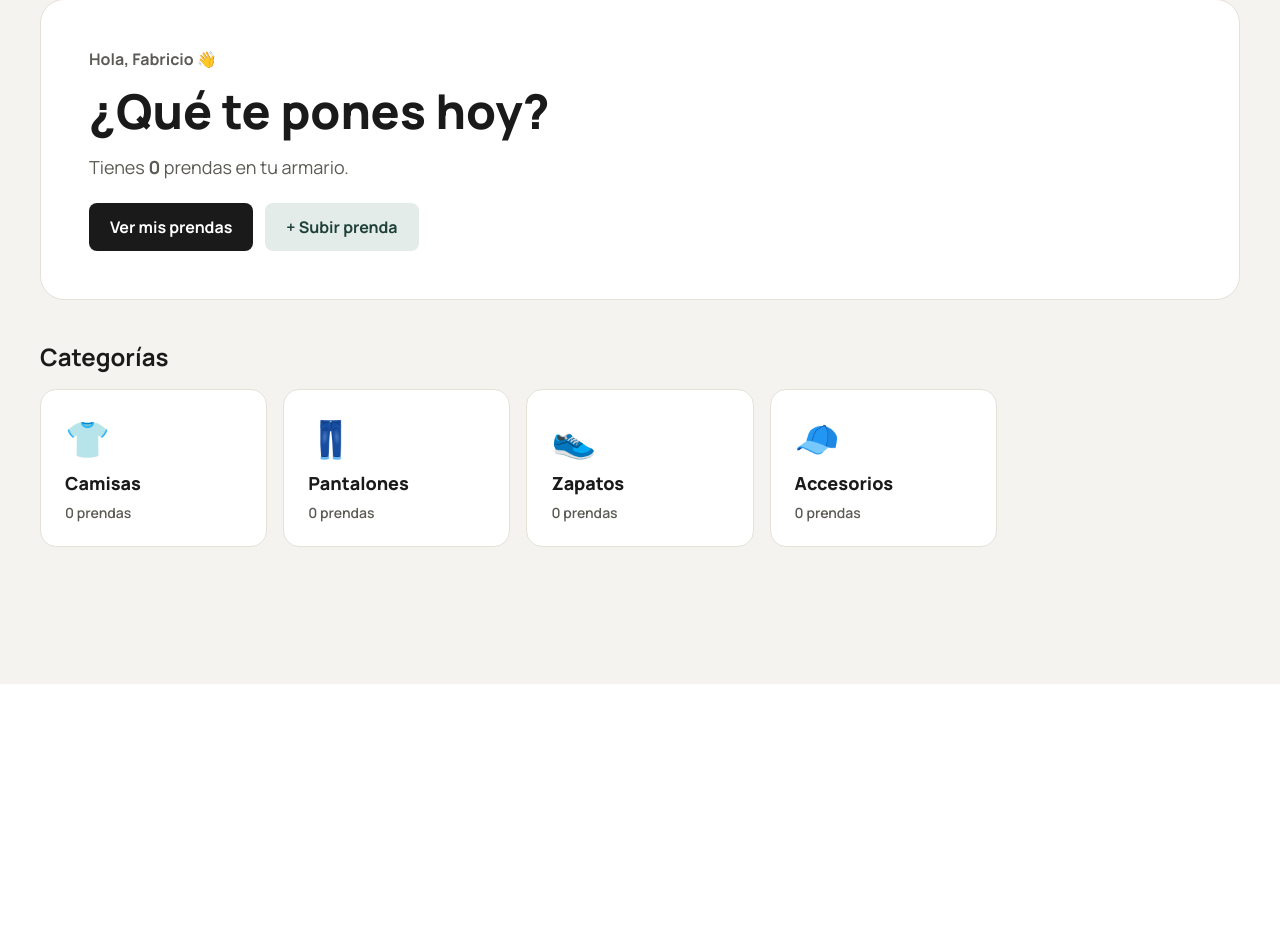
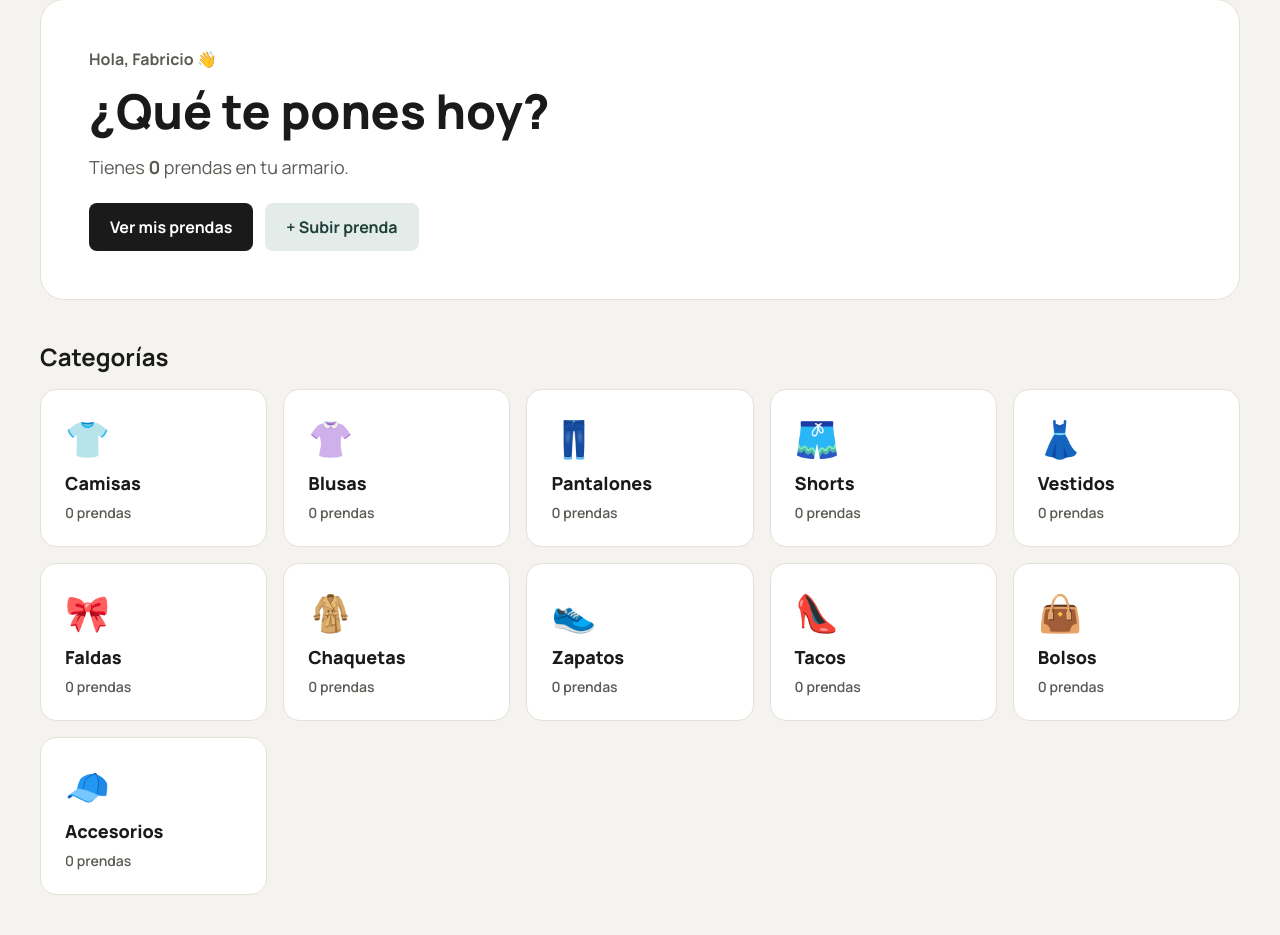
Before and after one commit to araneaemerson-oss/armario-digital, a Flask app: page / in a window 1280 px wide. Shown: the part 116-1051 px from the top of the page. Before the commit the page ends 800 px from the top, so only its background shows below. Run offline with Flask 3, Linux system fonts and the light colour scheme; data that the repository does not hold is empty.

Commit message:
Centraliza los tipos de prenda y agrega nuevas categorías

```diff
--- a/app.py
+++ b/app.py
@@ -29,6 +29,30 @@ app = Flask(__name__)
 # Más adelante, cuando subamos la app a internet, la pasaremos al archivo .env
 app.secret_key = os.environ.get("SECRET_KEY", "clave-de-desarrollo-armario")
 
+# ---------- Listas de opciones (en UN solo lugar) ----------
+# Para agregar un tipo nuevo, solo agrega una línea aquí 👇
+TIPOS = [
+    {"valor": "Camisa",     "plural": "Camisas",     "icono": "👕"},
+    {"valor": "Blusa",      "plural": "Blusas",      "icono": "👚"},
+    {"valor": "Pantalón",   "plural": "Pantalones",  "icono": "👖"},
+    {"valor": "Short",      "plural": "Shorts",      "icono": "🩳"},
+    {"valor": "Vestido",    "plural": "Vestidos",    "icono": "👗"},
+    {"valor": "Falda",      "plural": "Faldas",      "icono": "🎀"},
+    {"valor": "Chaqueta",   "plural": "Chaquetas",   "icono": "🧥"},
+    {"valor": "Zapatos",    "plural": "Zapatos",     "icono": "👟"},
+    {"valor": "Tacos",      "plural": "Tacos",       "icono": "👠"},
+    {"valor": "Bolso",      "plural": "Bolsos",      "icono": "👜"},
+    {"valor": "Accesorios", "plural": "Accesorios",  "icono": "🧢"},
+]
+OCASIONES = ["Casual", "Formal", "Fiesta", "Deporte"]
+
+
+# Esto hace que TIPOS y OCASIONES se puedan usar en TODOS los templates
+@app.context_processor
+def datos_globales():
+    return {"TIPOS": TIPOS, "OCASIONES": OCASIONES}
+
+
 CARPETA_FOTOS = os.path.join("static", "uploads")
 os.makedirs(CARPETA_FOTOS, exist_ok=True)
 
@@ -54,9 +78,12 @@ def inicio():
         "SELECT * FROM prendas"
     ).fetchall()
     conexion.close()
-    conteo = {"Camisa": 0, "Pantalón": 0, "Zapatos": 0, "Accesorios": 0}
+    conteo = {}
+    for tipo in TIPOS:
+        conteo[tipo["valor"]] = 0          # cada tipo empieza en 0
     for prenda in lista_prendas:
-        conteo[prenda["tipo"]] += 1
+        if prenda["tipo"] in conteo:       # por si hay un tipo viejo que ya no está en la lista
+            conteo[prenda["tipo"]] += 1
     return render_template("index.html", total=len(lista_prendas), conteo=conteo)
 
 @app.route("/prendas")
--- a/templates/index.html
+++ b/templates/index.html
@@ -13,26 +13,13 @@
 
 <h2 class="titulo-seccion">Categorías</h2>
 <div class="categorias">
-    <a href="/prendas?tipo=Camisa" class="categoria">
-        <span class="icono">👕</span>
-        <span class="categoria-nombre">Camisas</span>
-        <span class="categoria-numero">{{ conteo["Camisa"] }} {% if conteo["Camisa"] == 1 %}prenda{% else %}prendas{% endif %}</span>
-    </a>
-    <a href="/prendas?tipo=Pantalón" class="categoria">
-        <span class="icono">👖</span>
-        <span class="categoria-nombre">Pantalones</span>
-        <span class="categoria-numero">{{ conteo["Pantalón"] }} {% if conteo["Pantalón"] == 1 %}prenda{% else %}prendas{% endif %}</span>
-    </a>
-    <a href="/prendas?tipo=Zapatos" class="categoria">
-        <span class="icono">👟</span>
-        <span class="categoria-nombre">Zapatos</span>
-        <span class="categoria-numero">{{ conteo["Zapatos"] }} {% if conteo["Zapatos"] == 1 %}prenda{% else %}prendas{% endif %}</span>
-    </a>
-    <a href="/prendas?tipo=Accesorios" class="categoria">
-        <span class="icono">🧢</span>
-        <span class="categoria-nombre">Accesorios</span>
-        <span class="categoria-numero">{{ conteo["Accesorios"] }} {% if conteo["Accesorios"] == 1 %}prenda{% else %}prendas{% endif %}</span>
-    </a>
+    {% for tipo in TIPOS %}
+        <a href="/prendas?tipo={{ tipo.valor }}" class="categoria">
+            <span class="icono">{{ tipo.icono }}</span>
+            <span class="categoria-nombre">{{ tipo.plural }}</span>
+            <span class="categoria-numero">{{ conteo[tipo.valor] }} {% if conteo[tipo.valor] == 1 %}prenda{% else %}prendas{% endif %}</span>
+        </a>
+    {% endfor %}
 </div>
 
 {% endblock %}
```
Also changed, not shown: templates/editar.html (+4 -4 lines), templates/prendas.html (+4 -5 lines), templates/subir.html (+4 -4 lines).
